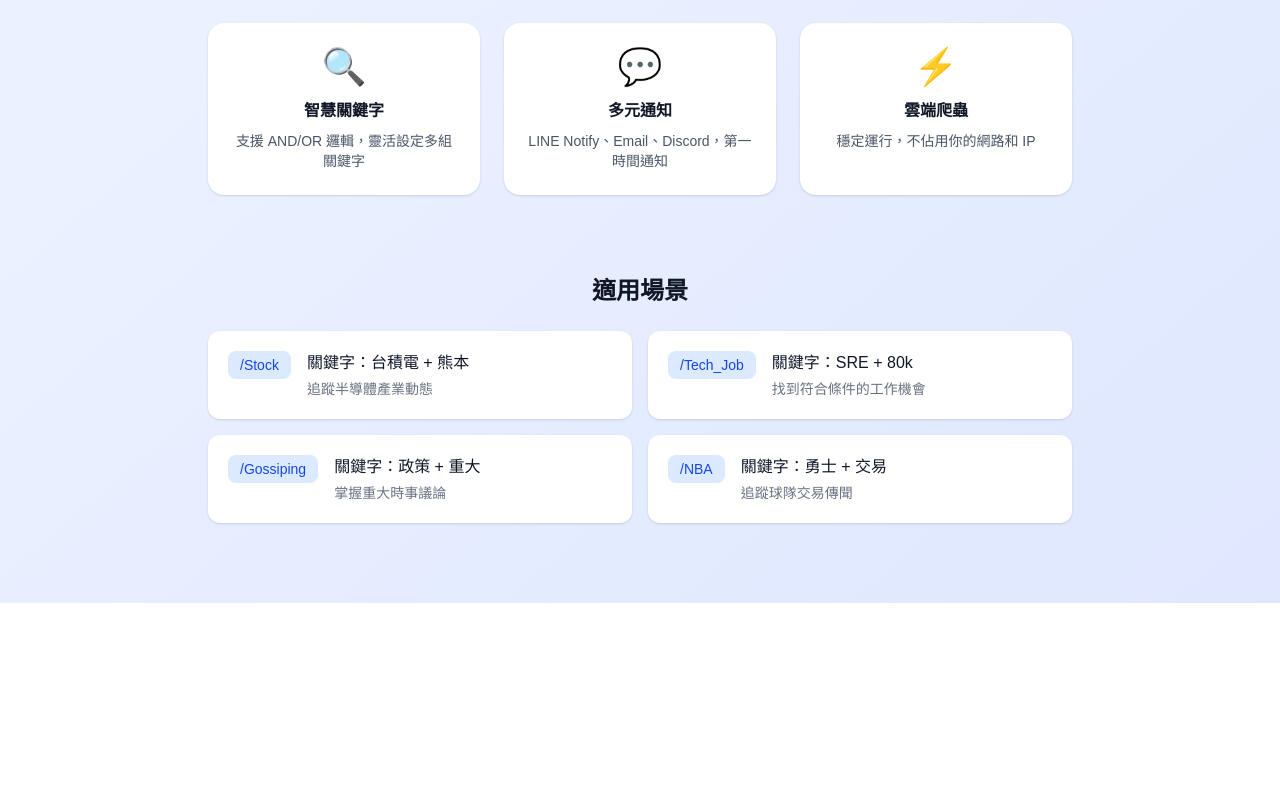
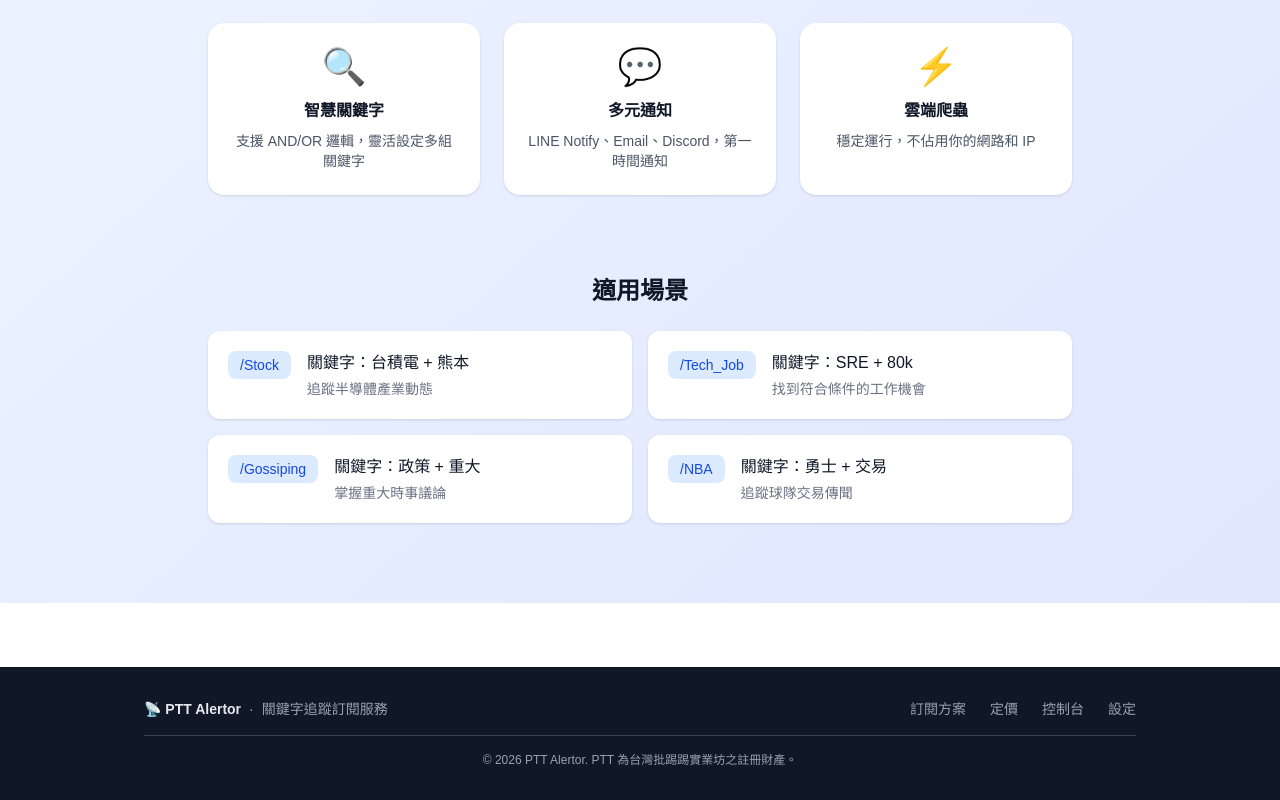
Before and after one commit to openclawsean024-create/ptt-alertor, a Next.js app: page / in a window 1280 px wide. Shown: the part 507-1307 px from the top of the page. Before the commit the page ends 1110 px from the top, so only its background shows below. Built offline with nearby package versions, Linux system fonts and the light colour scheme; no server answers.

Commit message:
fix: apply clerk middleware for protected routes

```diff
--- a/app/_lib/safe-user.tsx
+++ b/app/_lib/safe-user.tsx
@@ -1,18 +1,20 @@
 'use client';
 
 import { useUser as useClerkUser } from '@clerk/nextjs';
-import { useState, useEffect } from 'react';
 
 /**
  * Safe wrapper for useUser that gracefully handles missing ClerkProvider.
  * Returns null user when Clerk is not configured.
  */
 export function useSafeUser() {
+  if (typeof window === 'undefined') {
+    return { user: null, isLoaded: true, error: 'server_render' };
+  }
+
   try {
     const { user, isLoaded } = useClerkUser();
     return { user, isLoaded, error: null };
-  } catch (err) {
-    // ClerkProvider not present — treat as unloaded with no user
+  } catch {
     return { user: null, isLoaded: true, error: 'clerk_unavailable' };
   }
 }
--- a/app/layout.tsx
+++ b/app/layout.tsx
@@ -1,4 +1,6 @@
 import type { Metadata } from 'next';
+import Link from 'next/link';
+import Providers from './providers';
 import './globals.css';
 
 export const metadata: Metadata = {
@@ -6,20 +8,32 @@ export const metadata: Metadata = {
   description: '追蹤 PTT 看板關鍵字，符合條件時第一時間通知你',
 };
 
-// Conditionally wrap with ClerkProvider only when keys are available
-async function Providers({ children }: { children: React.ReactNode }) {
-  const publishableKey = process.env.NEXT_PUBLIC_CLERK_PUBLISHABLE_KEY;
-  if (!publishableKey) {
-    return <>{children}</>;
-  }
-  const { ClerkProvider } = await import('@clerk/nextjs');
-  return <ClerkProvider publishableKey={publishableKey}>{children}</ClerkProvider>;
-}
-
 export default function RootLayout({ children }: { children: React.ReactNode }) {
   return (
     <html lang="zh-TW">
-      <body><Providers>{children}</Providers></body>
+      <body>
+        <Providers>{children}</Providers>
+        <footer className="bg-gray-900 text-gray-400 py-8 mt-16">
+          <div className="max-w-5xl mx-auto px-4">
+            <div className="flex flex-col md:flex-row items-center justify-between gap-4">
+              <div className="text-sm">
+                <span className="font-semibold text-gray-200">📡 PTT Alertor</span>
+                <span className="mx-2">·</span>
+                <span>關鍵字追蹤訂閱服務</span>
+              </div>
+              <div className="flex items-center gap-6 text-sm">
+                <Link href="/subscribe" className="hover:text-white transition-colors">訂閱方案</Link>
+                <Link href="/pricing" className="hover:text-white transition-colors">定價</Link>
+                <Link href="/dashboard" className="hover:text-white transition-colors">控制台</Link>
+                <Link href="/settings" className="hover:text-white transition-colors">設定</Link>
+              </div>
+            </div>
+            <div className="border-t border-gray-700 mt-4 pt-4 text-center text-xs">
+              © 2026 PTT Alertor. PTT 為台灣批踢踢實業坊之註冊財產。
+            </div>
+          </div>
+        </footer>
+      </body>
     </html>
   );
 }
--- /dev/null
+++ b/app/providers.tsx
@@ -0,0 +1,9 @@
+'use client';
+
+import { ClerkProvider } from '@clerk/nextjs';
+
+export default function Providers({ children }: { children: React.ReactNode }) {
+  const publishableKey = process.env.NEXT_PUBLIC_CLERK_PUBLISHABLE_KEY;
+  if (!publishableKey) return <>{children}</>;
+  return <ClerkProvider publishableKey={publishableKey}>{children}</ClerkProvider>;
+}
--- a/middleware.ts
+++ b/middleware.ts
@@ -1,26 +1,24 @@
-import { NextResponse } from 'next/server';
-import type { NextRequest } from 'next/server';
+import { clerkMiddleware, createRouteMatcher } from '@clerk/nextjs/server';
 
-// NOTE: Clerk authentication is temporarily bypassed to unblock deployment.
-// Once CLERK_PUBLISHABLE_KEY and CLERK_SECRET_KEY are set in Vercel environment variables,
-// this middleware should be updated to use proper Clerk authentication.
-const publishableKey = process.env.NEXT_PUBLIC_CLERK_PUBLISHABLE_KEY;
-const secretKey = process.env.CLERK_SECRET_KEY;
+const isProtectedRoute = createRouteMatcher([
+  '/dashboard(.*)',
+  '/history(.*)',
+  '/settings(.*)',
+  '/subscribe(.*)',
+  '/api/alerts(.*)',
+  '/api/boards(.*)',
+  '/api/settings(.*)',
+  '/api/subscriptions(.*)',
+  '/api/cron(.*)',
+  '/api/stripe(.*)',
+]);
 
-export default function middleware(req: NextRequest) {
-  // Temporarily bypass Clerk auth when keys are not configured
-  if (!publishableKey || !secretKey) {
-    return NextResponse.next();
+export default clerkMiddleware(async (auth, req) => {
+  if (isProtectedRoute(req)) {
+    await auth.protect();
   }
-
-  // When Clerk keys are properly configured, use this pattern instead:
-  // const { clerkMiddleware, createRouteMatcher } = await import('@clerk/nextjs/server');
-  // const isProtected = createRouteMatcher(['/dashboard(.*)', '/subscribe(.*)', ...]);
-  // return clerkMiddleware(async (auth, req) => { if (isProtected(req)) await auth.protect(); })(req);
-
-  return NextResponse.next();
-}
+});
 
 export const config = {
-  matcher: ['/((?!.*\\..*|_next).*)', '/', '/(api|trpc)(.*)'],
+  matcher: ['/api/:path*', '/dashboard/:path*', '/history/:path*', '/settings/:path*', '/subscribe/:path*'],
 };
--- a/next.config.ts
+++ b/next.config.ts
@@ -4,10 +4,7 @@ const nextConfig: NextConfig = {
   turbopack: {
     root: '.',
   },
-  // GitHub Pages static export
-  // Note: API routes, auth, and dynamic features require server-side rendering.
-  // For full functionality, deploy to Vercel. GitHub Pages hosts the static UI only.
-  output: 'export',
+  // Vercel deployment with API routes and auth support.
   images: {
     unoptimized: true,
   },
```
